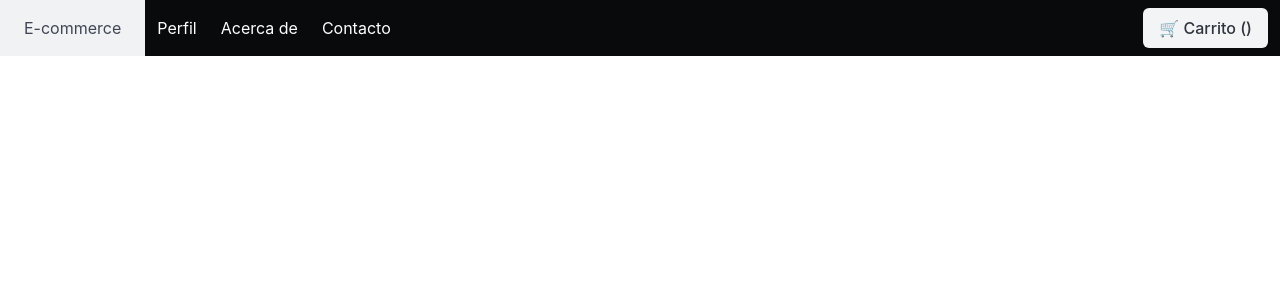
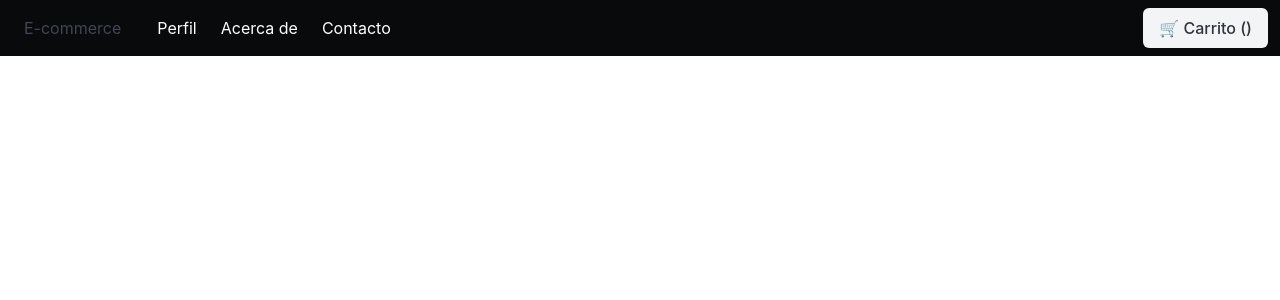
Before and after one commit to Efrengarnica/Ecommerce-React-Frontend, a React (Vite) app: page / in a window 1280 px wide. Shown: the top 300 px of the page. Built offline with nearby package versions, Linux system fonts and the light colour scheme.

Commit message:
Agregas las rutas en el navbar.

```diff
--- a/src/components/Navbar.jsx
+++ b/src/components/Navbar.jsx
@@ -1,12 +1,13 @@
 import React from 'react'
+import { NavLink } from 'react-router-dom'
 
 export const Navbar = () => {
     return (
         <nav className="navbar has-background-black" role="navigation" aria-label="main navigation" id="navbar-id">
             <div className="navbar-brand">
-                <a className="navbar-item" href="#">
+                <NavLink to='/' className="navbar-item" href="#">
                     <span className="navbar-item colorLogo">E-commerce</span>
-                </a>
+                </NavLink>
                 <a role="button" className="navbar-burger" aria-label="menu" aria-expanded="false" data-target="navbarMenu">
                     <span aria-hidden="true"></span>
                     <span aria-hidden="true"></span>
@@ -15,9 +16,9 @@ export const Navbar = () => {
             </div>
             <div id="navbarMenu" className="navbar-menu">
                 <div className="navbar-start">
-                    <a className="navbar-item has-text-white">Perfil</a>
-                    <a className="navbar-item has-text-white">Acerca de</a>
-                    <a className="navbar-item has-text-white">Contacto</a>
+                    <NavLink to='/perfil' className="navbar-item has-text-white">Perfil</NavLink>
+                    <NavLink to='/acercaDe' className="navbar-item has-text-white">Acerca de</NavLink>
+                    <NavLink to='/contacto' className="navbar-item has-text-white">Contacto</NavLink>
                 </div>
                 <div className="navbar-end">
                     <div className="navbar-item">
```
